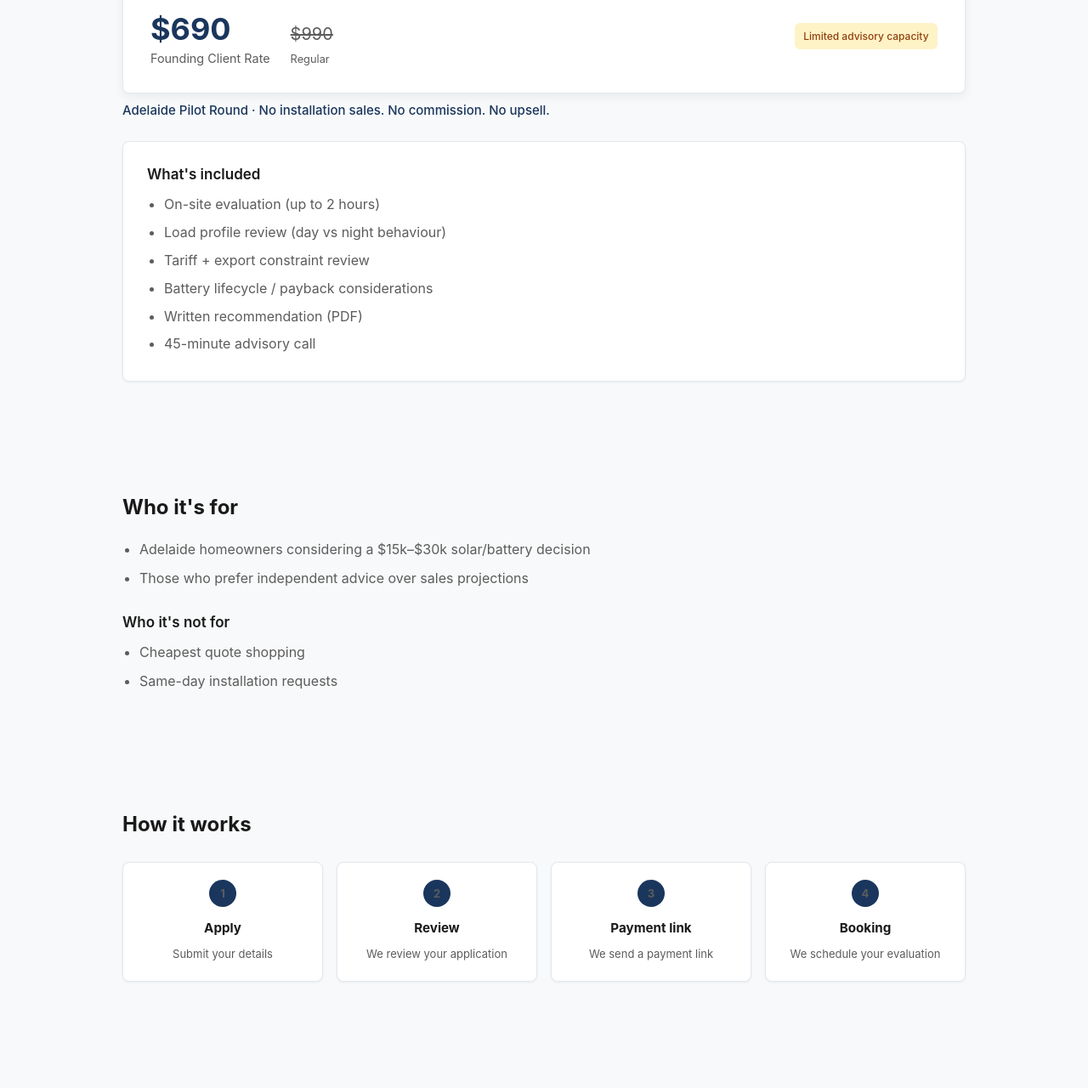
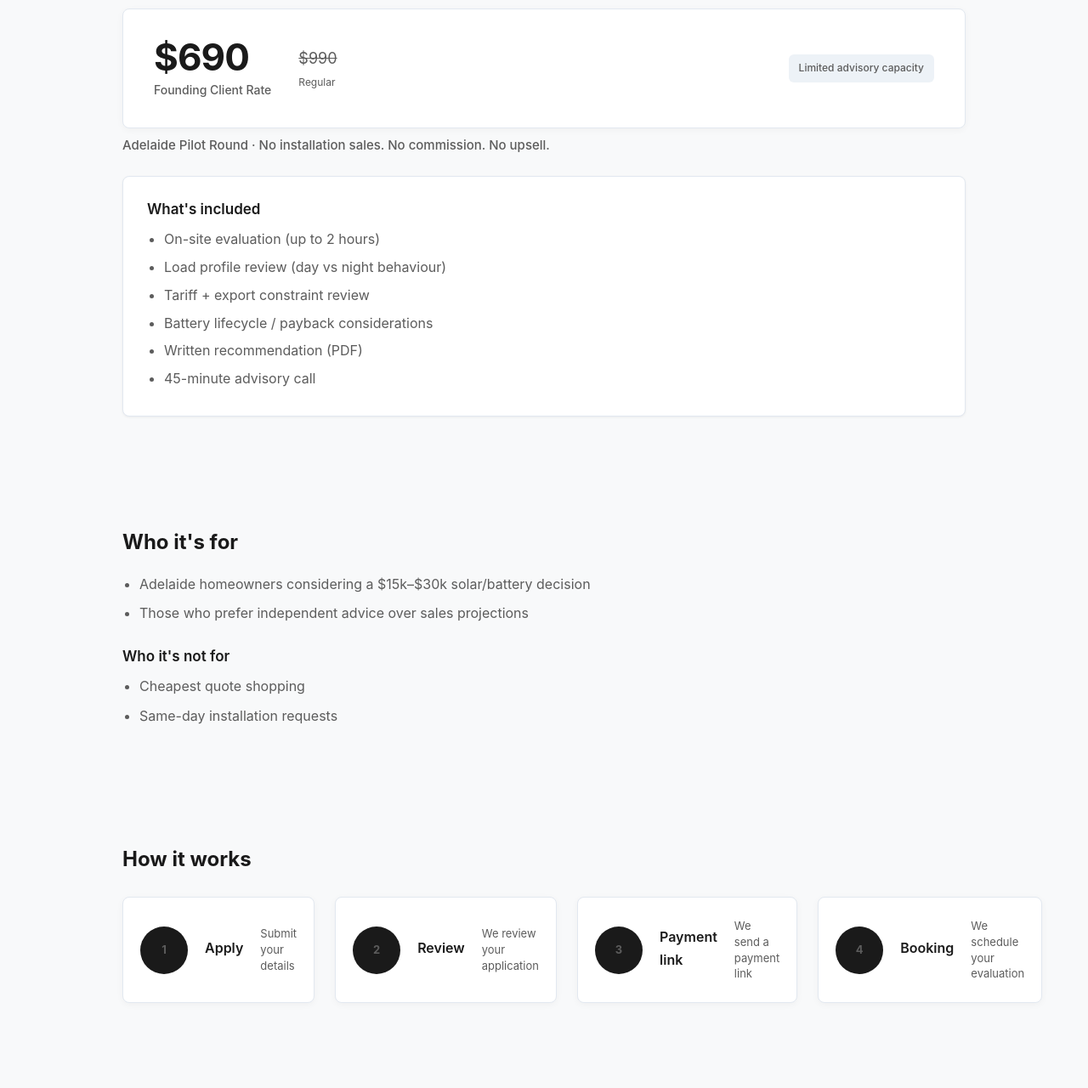
Before and after one commit to xiaomeng7/Landing_Page, a website: page index.html in a window 1280 px wide. Shown: the part 1312-2592 px from the top of the page at 85% size. Drawn offline with Linux system fonts and the light colour scheme.

Commit message:
Add auto-push rule; premium CSS (header/trust strip spacing, pricing, steps)
Co-authored-by: Cursor <cursoragent@cursor.com>

```diff
--- a/styles.css
+++ b/styles.css
@@ -17,11 +17,12 @@
   --space-section: 4rem;
   --space-narrow: 2.5rem;
   --font: -apple-system, BlinkMacSystemFont, "Segoe UI", Roboto, "Helvetica Neue", Arial, sans-serif;
+  --header-height: 3.5rem;
 }
 
 * { box-sizing: border-box; }
 
-html { scroll-padding-top: 5rem; }
+html { scroll-padding-top: calc(var(--header-height) + 1rem); }
 
 body {
   margin: 0;
@@ -43,14 +44,17 @@ a:focus-visible { outline: 2px solid var(--accent); outline-offset: 2px; }
   padding: 0 1.5rem;
 }
 
-/* --- Sticky header (desktop) --- */
+/* --- Header --- */
 .site-header {
   position: fixed;
   top: 0;
   left: 0;
   right: 0;
   z-index: 100;
-  background: rgba(255,255,255,0.95);
+  height: var(--header-height);
+  display: flex;
+  align-items: center;
+  background: rgba(255,255,255,0.98);
   border-bottom: 1px solid var(--border-soft);
   transition: box-shadow 0.2s ease;
 }
@@ -60,9 +64,11 @@ a:focus-visible { outline: 2px solid var(--accent); outline-offset: 2px; }
   align-items: center;
   justify-content: space-between;
   gap: 1rem;
-  padding: 0.75rem 1.5rem;
+  padding: 0 1.5rem;
+  width: 100%;
   max-width: 1040px;
   margin: 0 auto;
+  min-height: var(--header-height);
 }
 .header-brand {
   margin: 0;
@@ -83,25 +89,28 @@ a:focus-visible { outline: 2px solid var(--accent); outline-offset: 2px; }
 .header-cta:hover { background: var(--accent-hover); text-decoration: none; }
 .header-cta:focus-visible { outline: 2px solid var(--accent); outline-offset: 2px; }
 @media (max-width: 640px) {
-  .site-header { position: relative; }
-  .header-inner { flex-wrap: wrap; }
+  .site-header { position: relative; height: auto; min-height: 0; }
+  .header-inner { flex-wrap: wrap; padding: 0.75rem 1.5rem; min-height: 0; }
 }
 
-/* --- Trust strip (add top padding when header is fixed on desktop) --- */
+/* --- Trust strip --- */
 .trust-strip {
-  padding: 0.75rem 0;
-  background: var(--card);
-  border-bottom: 1px solid var(--border-soft);
+  padding: 0.875rem 0;
+  background: #fafbfc;
+  border-bottom: 1px solid var(--border);
   font-size: 0.8125rem;
   color: var(--muted);
 }
 @media (min-width: 641px) {
-  .trust-strip { padding-top: 3.25rem; }
+  .trust-strip {
+    padding-top: calc(var(--header-height) + 0.875rem);
+    padding-bottom: 0.875rem;
+  }
 }
 .trust-strip .container {
   display: flex;
   flex-wrap: wrap;
-  gap: 1rem 1.5rem;
+  gap: 0.75rem 1.25rem;
   justify-content: center;
   align-items: center;
 }
@@ -111,8 +120,12 @@ a:focus-visible { outline: 2px solid var(--accent); outline-offset: 2px; }
 }
 .trust-item:not(:last-child)::after {
   content: "·";
-  margin-left: 1.5rem;
+  margin-left: 1.25rem;
   color: var(--border);
+  font-weight: 300;
+}
+@media (max-width: 640px) {
+  .trust-item:not(:last-child)::after { margin-left: 0.75rem; }
 }
 
 /* --- Hero --- */
@@ -200,42 +213,47 @@ p { margin: 0 0 1rem; color: var(--muted); }
 .pricing-block {
   display: flex;
   flex-wrap: wrap;
-  align-items: baseline;
-  gap: 1rem 1.5rem;
-  padding: 1.75rem 2rem;
+  align-items: center;
+  gap: 1.5rem 2rem;
+  padding: 2rem 2.25rem;
   background: var(--card);
   border: 1px solid var(--border);
   border-radius: var(--radius);
-  box-shadow: var(--shadow-card);
-  margin: 1rem 0 0.5rem;
+  box-shadow: 0 2px 8px rgba(0,0,0,0.04);
+  margin: 1.25rem 0 0.5rem;
 }
-.pricing-primary { display: flex; flex-direction: column; gap: 0.15rem; }
+.pricing-primary { display: flex; flex-direction: column; gap: 0.2rem; }
 .pricing-primary .rate {
-  font-size: 2.25rem;
+  font-size: 2.75rem;
   font-weight: 700;
-  color: var(--accent);
+  color: var(--text);
   line-height: 1.1;
+  letter-spacing: -0.02em;
 }
-.pricing-primary .rate-label { font-size: 0.9rem; color: var(--muted); }
-.pricing-secondary { display: flex; flex-direction: column; gap: 0.15rem; }
+.pricing-primary .rate-label {
+  font-size: 0.875rem;
+  color: var(--muted);
+  font-weight: 500;
+}
+.pricing-secondary { display: flex; flex-direction: column; gap: 0.2rem; }
 .pricing-secondary .regular {
-  font-size: 1.25rem;
+  font-size: 1.125rem;
   text-decoration: line-through;
   color: var(--muted);
 }
-.pricing-secondary .regular-label { font-size: 0.8rem; color: var(--muted); }
+.pricing-secondary .regular-label { font-size: 0.75rem; color: var(--muted); }
 .pricing-block .badge {
   font-size: 0.75rem;
-  background: #fef3c7;
-  color: #92400e;
-  padding: 0.35rem 0.65rem;
+  background: var(--border-soft);
+  color: var(--muted);
+  padding: 0.4rem 0.75rem;
   border-radius: var(--radius-sm);
   font-weight: 500;
   margin-left: auto;
 }
 .pilot-note {
   font-size: 0.9375rem;
-  color: var(--accent);
+  color: var(--muted);
   font-weight: 500;
   margin: 0 0 1.5rem;
 }
@@ -251,44 +269,73 @@ p { margin: 0 0 1rem; color: var(--muted); }
 .card h3 { margin-top: 0; }
 .card .bullets li { margin-bottom: 0.4rem; }
 
-/* --- Steps (timeline / numbered cards) --- */
+/* --- Steps --- */
 .steps-section { padding: var(--space-section) 0; }
 .steps {
   display: grid;
   grid-template-columns: repeat(4, 1fr);
-  gap: 1rem;
+  gap: 1.5rem;
   margin-top: 1.5rem;
 }
 .step {
-  position: relative;
-  padding: 1.25rem 1rem;
+  display: flex;
+  align-items: center;
+  gap: 1.25rem;
+  padding: 1.5rem 1.25rem;
   background: var(--card);
   border: 1px solid var(--border);
   border-radius: var(--radius);
-  text-align: center;
-  box-shadow: var(--shadow);
+  box-shadow: 0 2px 8px rgba(0,0,0,0.04);
+  text-align: left;
 }
 .step-num {
-  display: inline-flex;
+  flex-shrink: 0;
+  display: flex;
   align-items: center;
   justify-content: center;
-  width: 2rem;
-  height: 2rem;
+  width: 3rem;
+  height: 3rem;
+  min-width: 3rem;
+  min-height: 3rem;
   border-radius: 50%;
-  background: var(--accent);
+  background: var(--text);
   color: #fff;
-  font-size: 0.9rem;
+  font-size: 1.25rem;
   font-weight: 700;
-  margin-bottom: 0.75rem;
+  line-height: 1;
 }
-.step strong { display: block; font-size: 0.95rem; margin-bottom: 0.25rem; }
-.step span { font-size: 0.8125rem; color: var(--muted); line-height: 1.4; }
+.step strong {
+  display: block;
+  font-size: 1rem;
+  font-weight: 600;
+  color: var(--text);
+  margin-bottom: 0.25rem;
+}
+.step span {
+  font-size: 0.8125rem;
+  color: var(--muted);
+  line-height: 1.45;
+}
+@media (min-width: 769px) {
+  .step-num {
+    width: 3.5rem;
+    height: 3.5rem;
+    min-width: 3.5rem;
+    min-height: 3.5rem;
+    font-size: 1.375rem;
+  }
+}
 @media (max-width: 768px) {
-  .steps { grid-template-columns: repeat(2, 1fr); }
+  .steps { grid-template-columns: repeat(2, 1fr); gap: 1.25rem; }
+  .step { padding: 1.25rem 1rem; gap: 1rem; }
 }
 @media (max-width: 480px) {
-  .steps { grid-template-columns: 1fr; }
+  .steps { grid-template-columns: 1fr; gap: 1rem; }
+  .step { padding: 1.25rem 1rem; }
 }
+.step:focus-within,
+.step:hover { border-color: var(--border-soft); }
+.step .step-num:focus-visible { outline: 2px solid var(--accent); outline-offset: 2px; }
 
 /* --- FAQ --- */
 .faq { margin: 0; padding: 0; list-style: none; }
```
Also changed, not shown: 1 other file.
